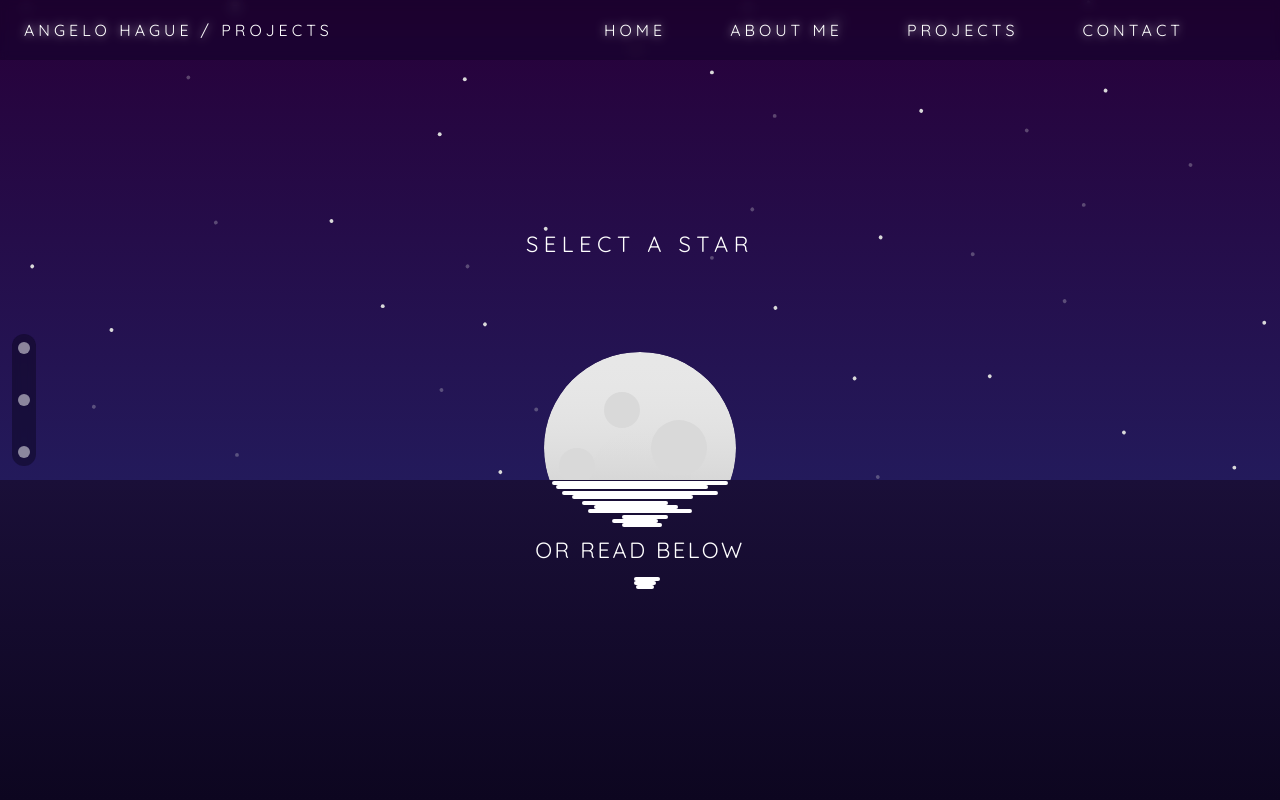
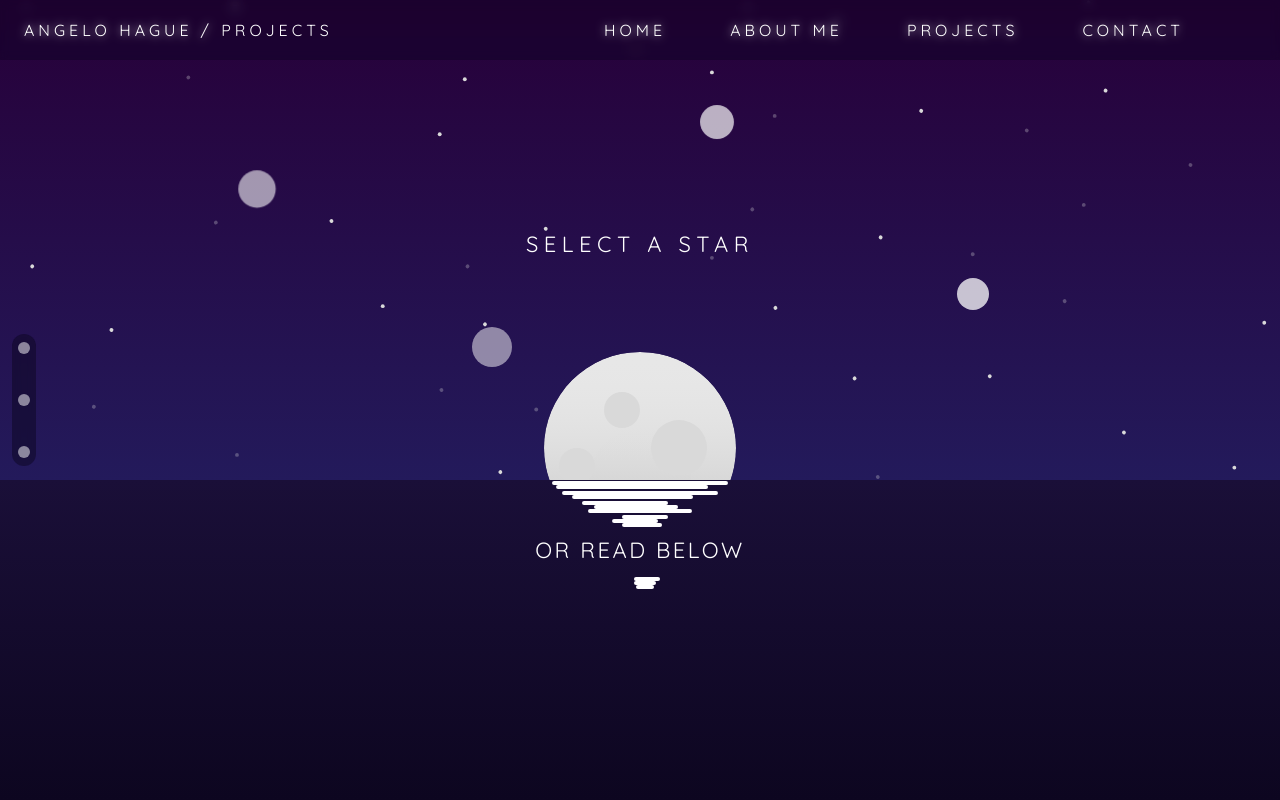
Before and after one commit to AngeloHague/next-js-personal-site, a Next.js app: page /projects in a window 1280 px wide. Shown: the top 800 px of the page. Built offline with nearby package versions, Linux system fonts and the light colour scheme.

Commit message:
Added Project Stars

```diff
--- /dev/null
+++ b/src/app/projects/ProjectStars.js
@@ -0,0 +1,20 @@
+import React from 'react'
+import styles from './page.module.css'
+import { handleScroll } from "@/lib/scrolling";
+
+export default function ProjectStars({projects}) {
+    const stars = Object.keys(projects).map((project) => (
+        <a
+            className={[styles.star,'anchorTag'].join(' ')}
+            href={'#'+project}
+            onClick={handleScroll}
+        >
+            <span />
+        </a>
+    ));
+    return (
+        <div className={styles.projectStars}>
+            {stars}
+        </div>
+    )
+}
--- a/src/app/projects/page.js
+++ b/src/app/projects/page.js
@@ -2,6 +2,7 @@ import HeroSection from "@/components/HeroSection";
 import ProjectSections from "./ProjectSections";
 import { projectMetadata } from "@/lib/projects";
 import { SideNav } from "@/components/SideNav";
+import ProjectStars from "./ProjectStars";
 
 export const metadata = {
   title: 'Projects | Angelo Hague',
@@ -17,7 +18,9 @@ export default function ProjectsPage() {
             btn_text='Or read below'
             btn_link={'#' + Object.keys(projectMetadata)[0]}
             low_moon={true}
-          />
+          >
+            <ProjectStars projects={projectMetadata} />
+          </HeroSection>
           <ProjectSections projectMetadata={projectMetadata} />
           <SideNav slugs={Object.keys(projectMetadata)} columns={2} />
       </div>
--- a/src/app/projects/page.module.css
+++ b/src/app/projects/page.module.css
@@ -66,3 +66,68 @@ section.project {
     align-items: center;
     justify-content: center;
 }
+
+.projectStars {
+    position: absolute;
+    top: 0;
+    left: 0;
+    width: 100%;
+    height: 100%;
+}
+
+.star {
+    opacity: 50%;
+    position: absolute;
+    animation-name: pulse;
+    animation-duration: 2s;
+    animation-iteration-count: infinite;
+}
+
+.star span {
+    display: block;
+    content: '';
+    width: 32px;
+    height: 32px;
+    border-radius: 32px;
+    background-color: #fff;
+}
+
+.star:nth-child(1) {
+    top: 36%; left: 11%;
+    animation-delay: -1.25s;
+}
+.star:nth-child(2) {
+    top: 22%; left: 56%;
+    animation-delay: -1.5s;
+}
+.star:nth-child(3) {
+    top: 69%; left: 34%;
+    animation-delay: -1s;
+}
+.star:nth-child(4) {
+    top: 58%; left: 81%;
+}
+
+@keyframes pulse {
+    0% {
+        transform: scale(1);
+        opacity: 75%;
+    }
+    50% {
+        transform: scale(1.25);
+        opacity: 50%;
+    }
+    100% {
+        transform: scale(1);
+        opacity: 75%;
+    }
+}
+
+
+@media (min-width: 800px) {
+    .projectStars {
+        width: 80%;
+        margin: auto;
+        left: 10%;
+    }
+}
```
